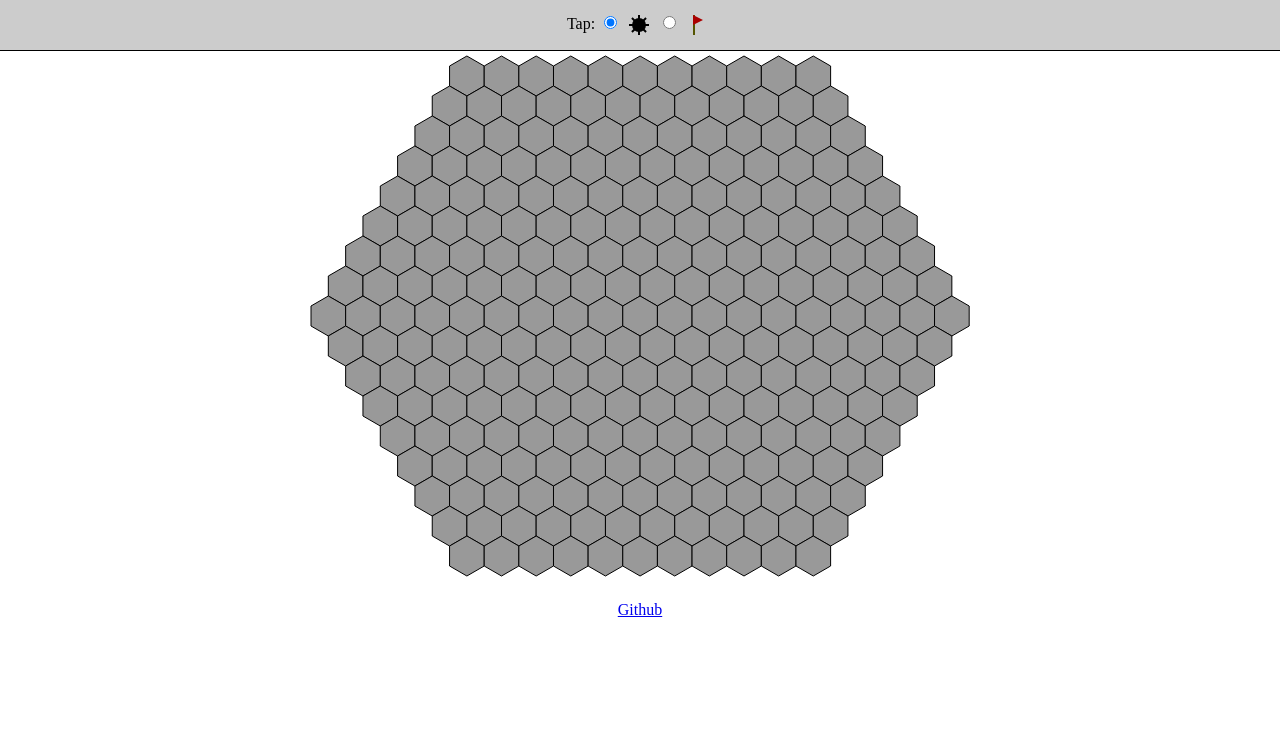
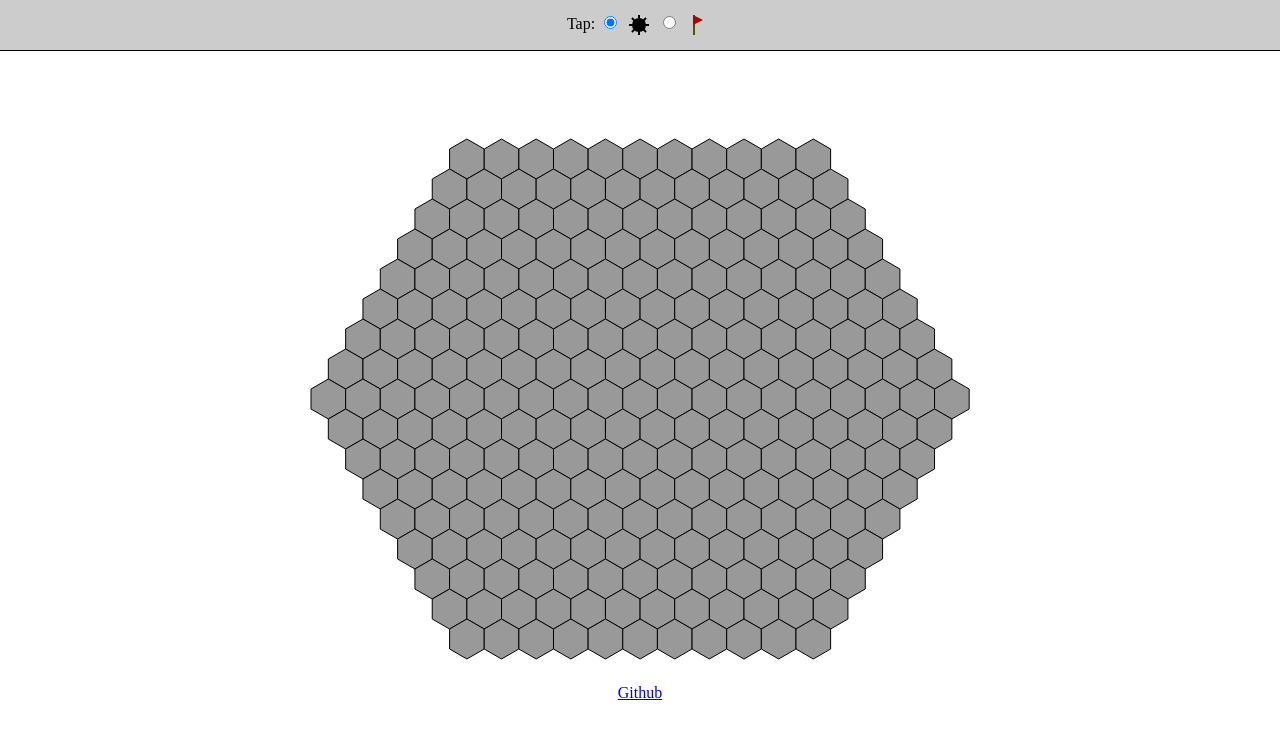
Before and after one commit to cochrane/hexsweeper, a plain HTML site: page index.html in a window 1280 px wide. Drawn offline with Linux system fonts and the light colour scheme.

Commit message:
Center things

```diff
--- a/index.html
+++ b/index.html
@@ -33,6 +33,9 @@
                 right: 0;
                 bottom: 0;
                 overflow: scroll;
+                display: flex;
+                align-items: center;
+                justify-content: center;
             }
 
             #toolbar label svg {
@@ -532,8 +535,10 @@
             </form>
         </div>
         <div id="fieldArea">
-            <svg id="field" version="1.1"></svg>
-            <p><a href="https://github.com/cochrane/hexsweeper">Github</a></p>
+            <div id="fieldAreaInterior">
+                <svg id="field" version="1.1"></svg>
+                <p><a href="https://github.com/cochrane/hexsweeper">Github</a></p>
+            </div>
         </div>
     </body>
 </html>
```
